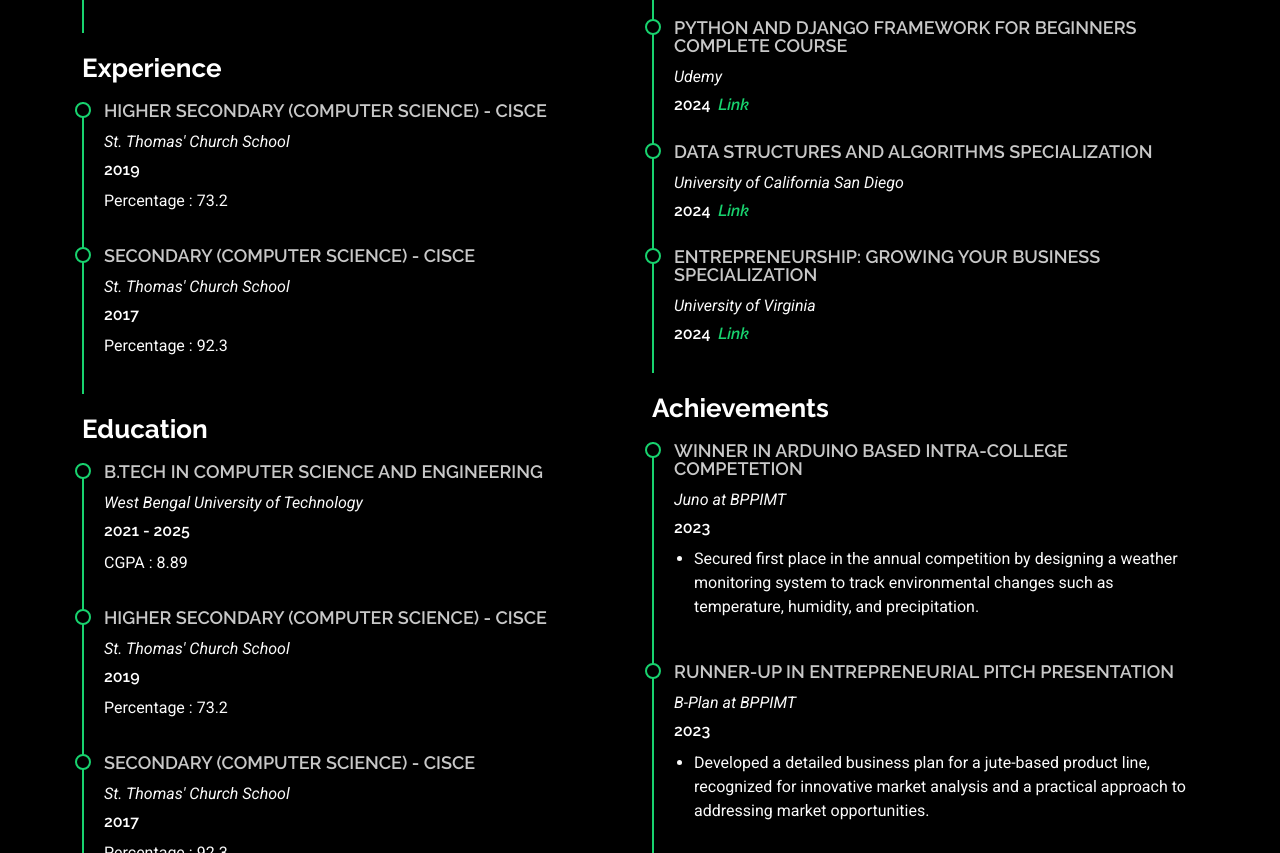
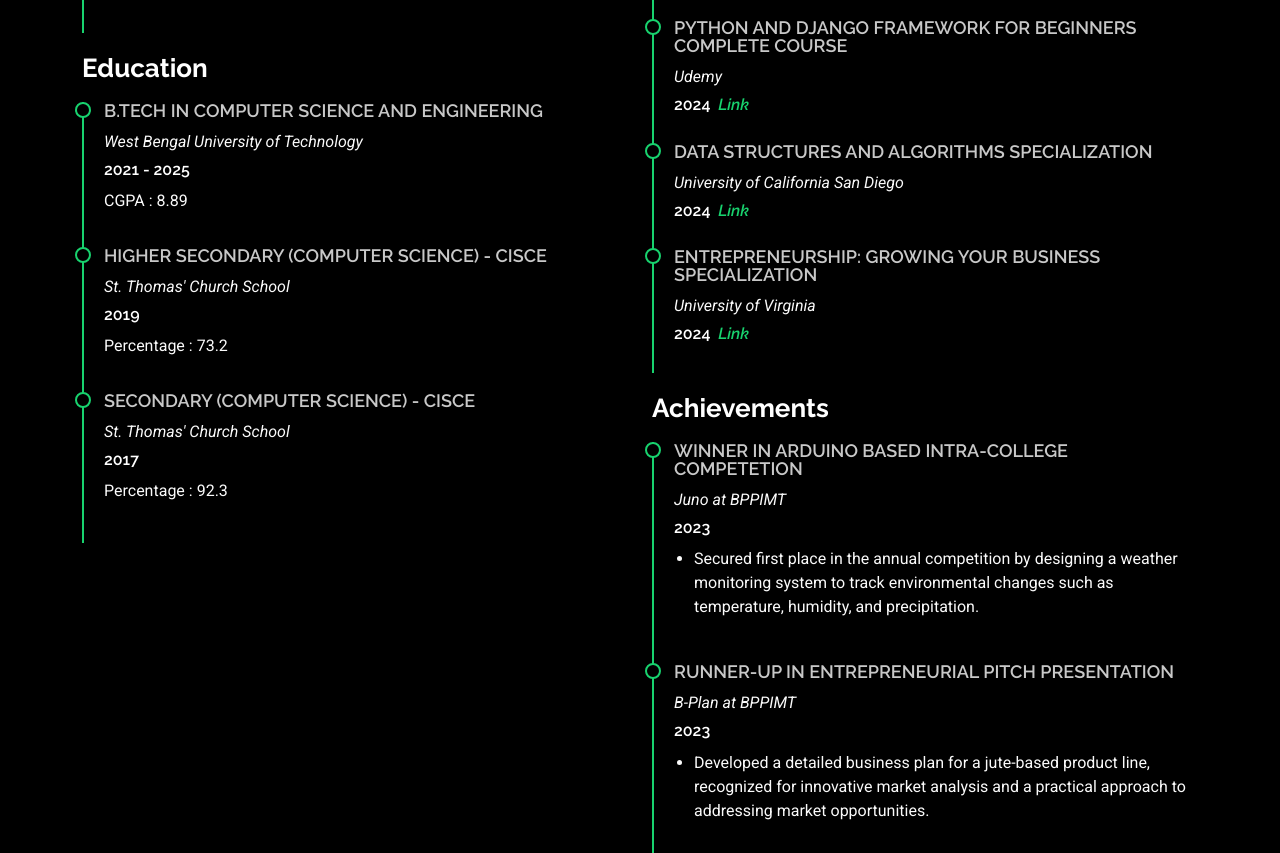
Before and after one commit to SwastikTripathi/SwastikTripathi.github.io, a plain HTML site: page resume.html in a window 1280 px wide. Shown: the part 1667-2520 px from the top of the page. Drawn offline with Linux system fonts and the light colour scheme.

Commit message:
Update resume.html

```diff
--- a/resume.html
+++ b/resume.html
@@ -142,22 +142,6 @@
               </ul>
             </div><!-- Edn Resume Item -->
 
-            <h3 class="resume-title">Experience</h3>
-            <div class="resume-item">
-              <h4>Higher Secondary (Computer Science) - CISCE</h4>
-              <p class="mb-1"><em>St. Thomas' Church School</em></p>
-              <h5 class="p-0">2019</h5>
-              <p>Percentage : 73.2</p>
-            </div><!-- Edn Resume Item -->
-
-            <div class="resume-item">
-              <h4>Secondary (Computer Science) - CISCE</h4>
-              <p class="mb-1"><em>St. Thomas' Church School</em></p>
-              <h5 class="p-0">2017</h5>
-              <p>Percentage : 92.3</p>
-            </div><!-- Edn Resume Item -->
-
-
             <h3 class="resume-title">Education</h3>
             <div class="resume-item">
               <h4>B.Tech in Computer Science and Engineering</h4>
@@ -274,7 +258,7 @@
               <ul>
                 <li>Developed a detailed business plan for a jute-based product line, recognized for innovative market analysis and a practical approach to addressing market opportunities.</li>
               </ul>
-              <div class="hide-in-mobile"><br><br><br></div>
+              <div class="hide-in-mobile"><br></div>
             </div><!-- Edn Resume Item -->
 
           </div>
```
